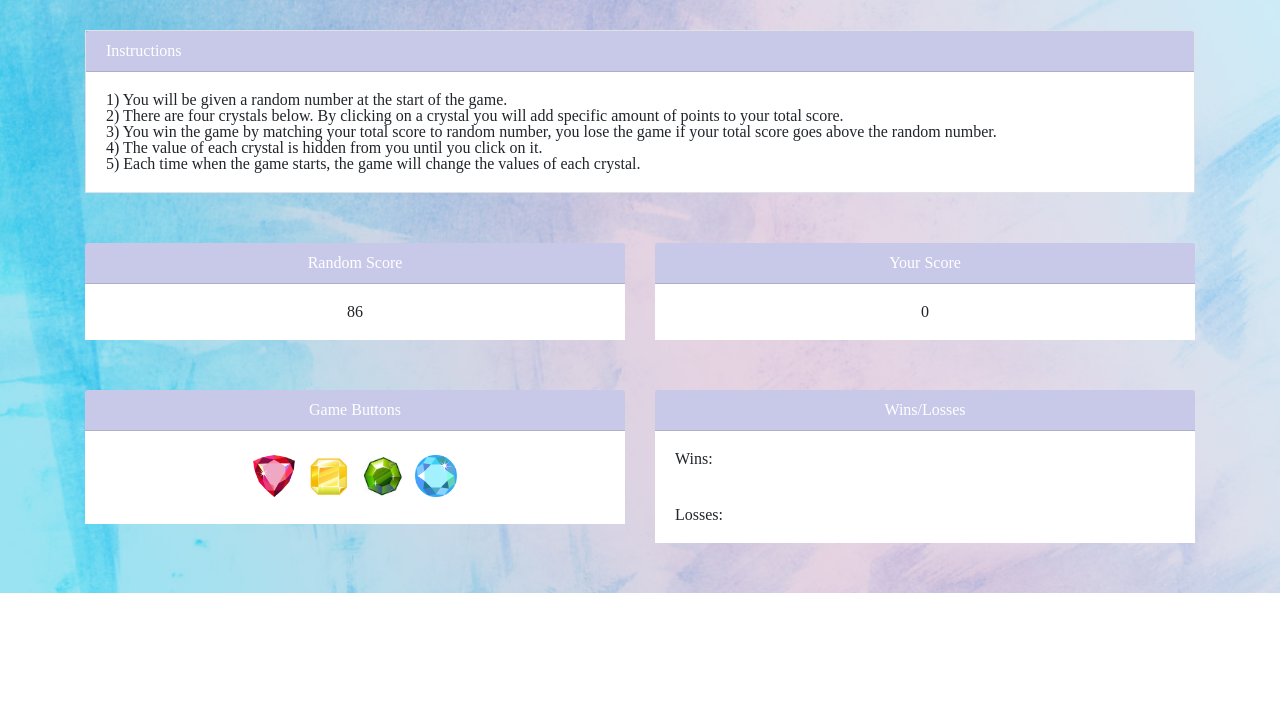
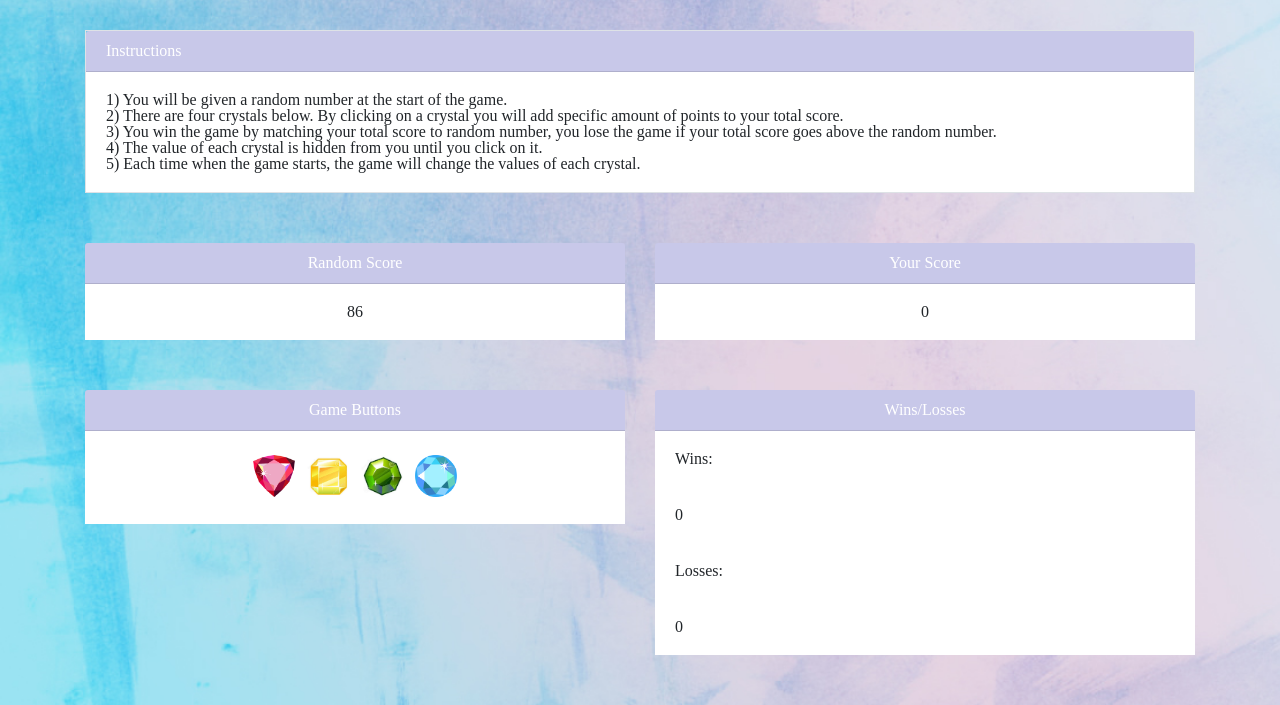
Before and after one commit to kionipablo/unit-4-game, a plain HTML site: page index.html in a window 1280 px wide. Shown: the part 180-885 px from the top of the page. Before the commit the page ends 800 px from the top, so only its background shows below. Drawn offline with nearby package versions, Linux system fonts and the light colour scheme.

Commit message:
Adding final html

```diff
--- a/index.html
+++ b/index.html
@@ -94,10 +94,16 @@
                     <h3>Wins/Losses</h3>
                 </div>
                 <div class="card-body">
-                    <h5 class="win-count"> Wins:  </h5>
+                    <h5 class="win-title"> Wins:  </h5>
                 </div>
                 <div class="card-body">
-                    <h5 class="loss-count"> Losses:  </h5>
+                    <h5 class="win-count"> 0 </h5>
+                </div>
+                <div class="card-body">
+                    <h5 class="loss-title"> Losses:  </h5>
+                </div>
+                <div class="card-body">
+                    <h5 class="loss-count"> 0  </h5>
                 </div>
             </div>
 
```
